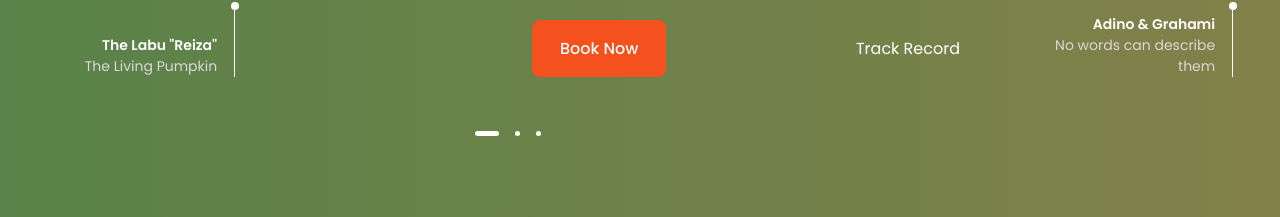
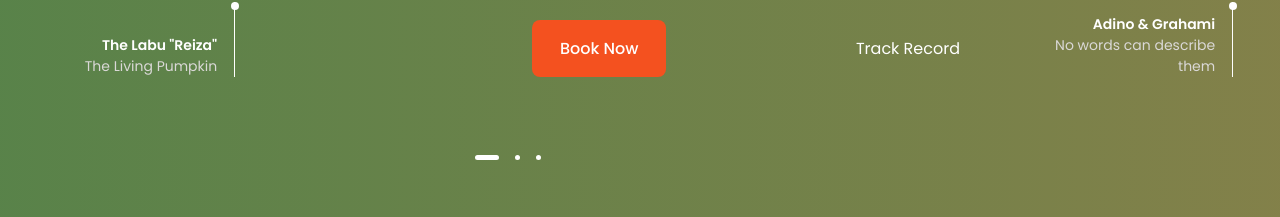
Before and after one commit to kibo13/responsive-halloween-website, a Vue app: page / in a window 1280 px wide. Shown: the part 574-791 px from the top of the page. Built offline with nearby package versions, Linux system fonts and the light colour scheme; some icons are missing.

Commit message:
style: add adaptive for swiper-pagination element

```diff
--- a/src/assets/styles/vendors/_swiper.sass
+++ b/src/assets/styles/vendors/_swiper.sass
@@ -3,7 +3,7 @@
 
 .swiper-pagination
     position: initial
-    margin-top: 1rem
+    margin-top: var(--mb-2-5)
 
 .swiper-pagination-bullet
     width: 5px
@@ -18,3 +18,11 @@
     width: 1.5rem
     height: 5px
     border-radius: .5rem
+
+@media screen and (max-width: 992px)
+    .swiper-pagination
+        margin-top: var(--mb-2)
+
+@media screen and (max-width: 600px)
+    .swiper-pagination
+        margin-top: var(--mb-1)
```
